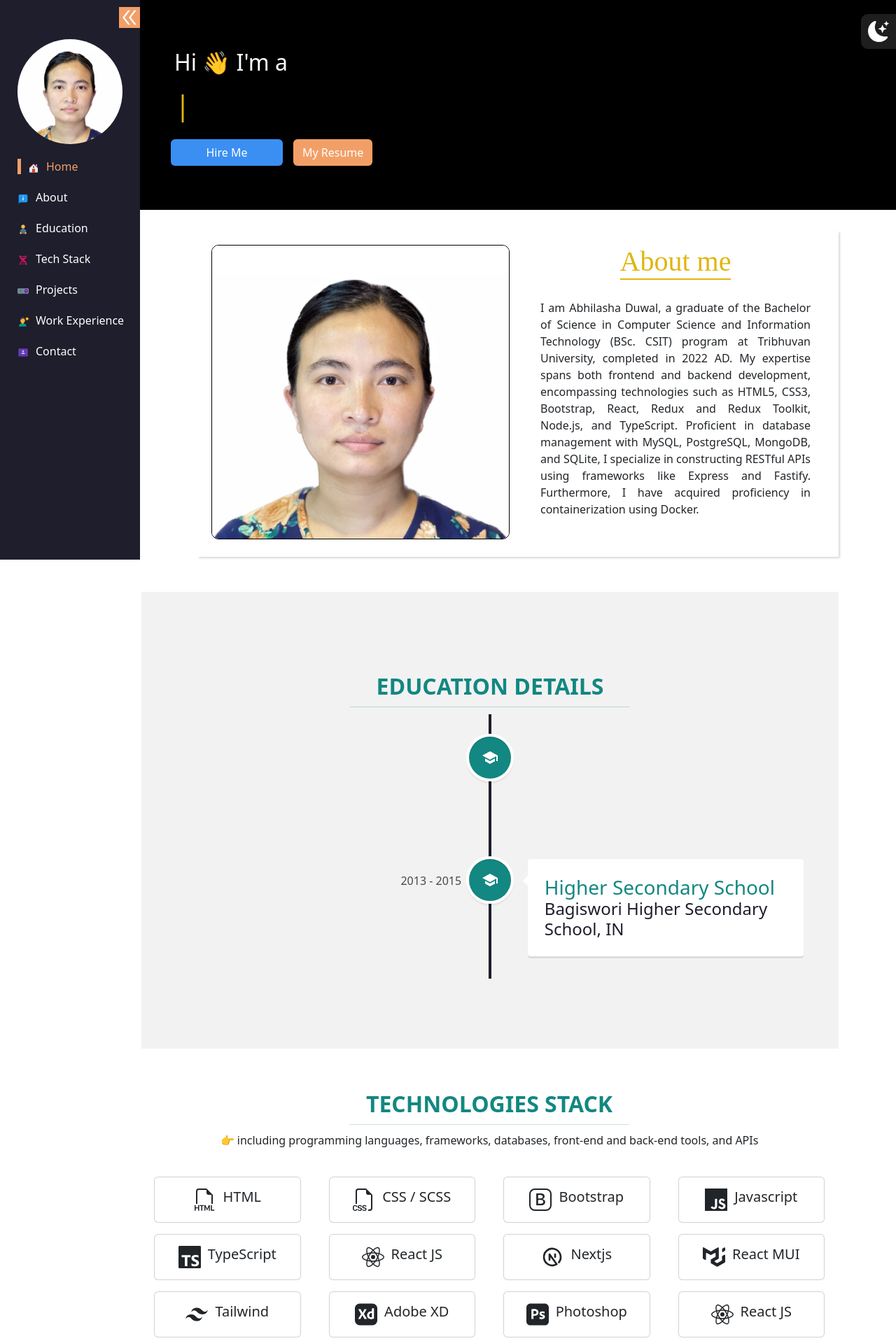
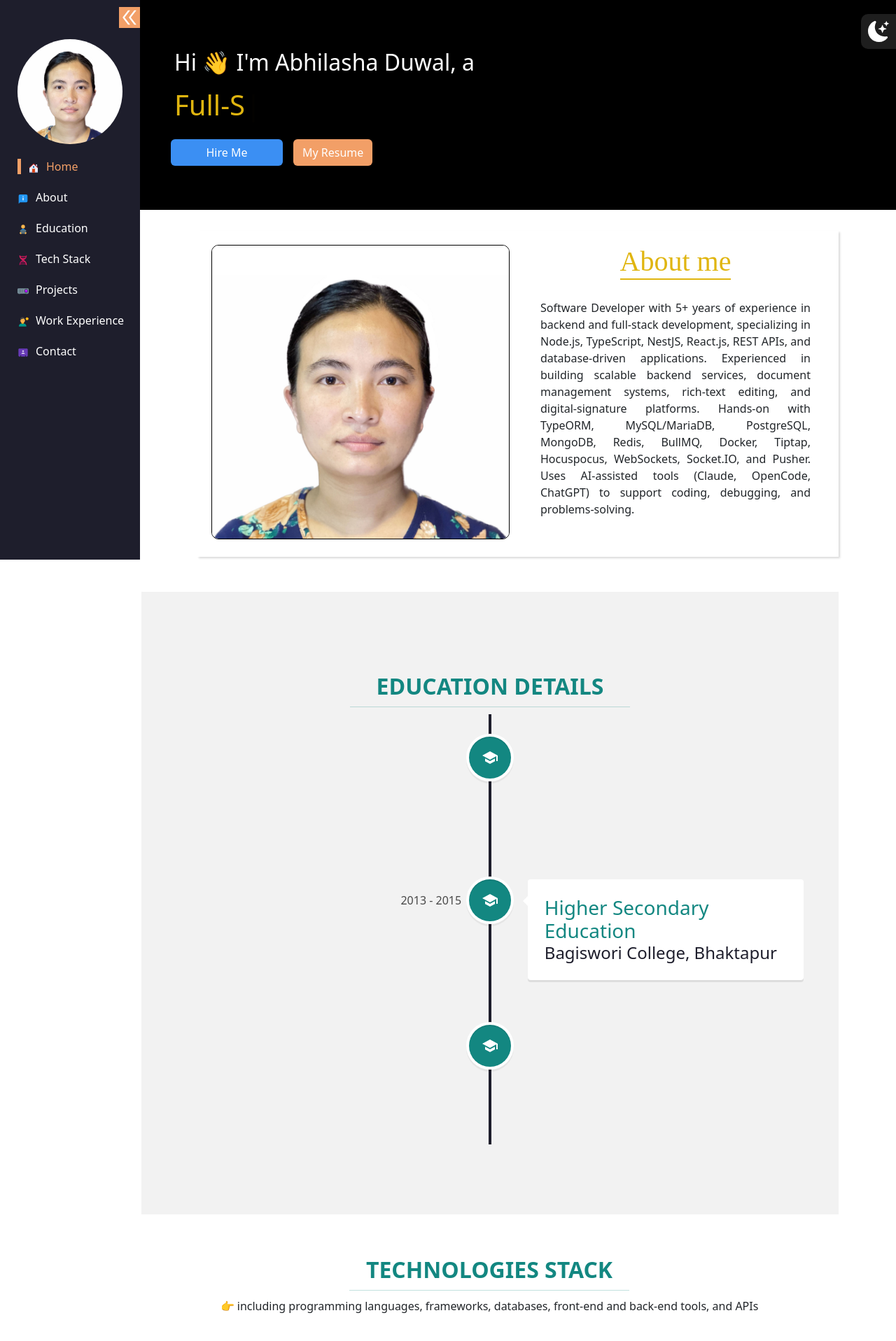
Before and after one commit to Abhilasha-Duwal/abhilashPortfolio, a React (Create React App) app in the folder client/: page / in a window 1280 px wide. Shown: the top 1917 px of the page at 70% size. Built offline with nearby package versions, Linux system fonts and the light colour scheme; no server answers.

Commit message:
Update portfolio according to CV: Abhilasha Duwal - Backend/Full-Stack Developer

```diff
--- a/client/src/pages/About/About.jsx
+++ b/client/src/pages/About/About.jsx
@@ -26,16 +26,15 @@ const About = () => {
           <div className="col-md-6 col-xl-6 col-lg-6 col-xs-12 about-content">
             <h1>About me</h1>
             <p>
-              I am Abhilasha Duwal, a graduate of the Bachelor of Science in
-              Computer Science and Information Technology (BSc. CSIT) program at
-              Tribhuvan University, completed in 2022 AD. My expertise spans
-              both frontend and backend development, encompassing technologies
-              such as HTML5, CSS3, Bootstrap, React, Redux and Redux Toolkit,
-              Node.js, and TypeScript. Proficient in database management with
-              MySQL, PostgreSQL, MongoDB, and SQLite, I specialize in
-              constructing RESTful APIs using frameworks like Express and
-              Fastify. Furthermore, I have acquired proficiency in
-              containerization using Docker.
+              Software Developer with 5+ years of experience in backend and
+              full-stack development, specializing in Node.js, TypeScript,
+              NestJS, React.js, REST APIs, and database-driven applications.
+              Experienced in building scalable backend services, document
+              management systems, rich-text editing, and digital-signature
+              platforms. Hands-on with TypeORM, MySQL/MariaDB, PostgreSQL,
+              MongoDB, Redis, BullMQ, Docker, Tiptap, Hocuspocus, WebSockets,
+              Socket.IO, and Pusher. Uses AI-assisted tools (Claude, OpenCode,
+              ChatGPT) to support coding, debugging, and problems-solving.
             </p>
           </div>
         </div>
--- a/client/src/pages/Contact/Contact.jsx
+++ b/client/src/pages/Contact/Contact.jsx
@@ -3,7 +3,7 @@ import { toast } from "react-toastify";
 import axios from "axios";
 import "./Contact.css";
 import { motion } from "framer-motion";
-import { BsFacebook, BsGithub, BsLinkedin } from "react-icons/bs";
+import { BsFacebook, BsGithub, BsLinkedin, BsFiletypeHtml, BsPhone, BsMap } from "react-icons/bs";
 
 const Contact = () => {
   const [name, setname] = useState("");
@@ -83,6 +83,51 @@ const Contact = () => {
                     <BsFacebook color="blue" size={30} className="ms-2" />
                   </a>
                 </div>
+                <div className="row px-3 mb-4">
+                  <div className="line" />
+                  <small className="or text-center">OR</small>
+                  <div className="line" />
+                </div>
+                <div className="row px-3 mb-3">
+                  <div className="d-flex align-items-center">
+                    <div className="me-3">
+                      <BsGithub color="black" size={20} />
+                    </div>
+                    <div>
+                      <strong>GitHub:</strong> <a href="https://github.com/Abhilasha-Duwal" target="_blank" rel="noreferrer">Abhilasha-Duwal</a>
+                    </div>
+                  </div>
+                </div>
+                <div className="row px-3 mb-3">
+                  <div className="d-flex align-items-center">
+                    <div className="me-3">
+                      <BsFiletypeHtml color="red" size={20} />
+                    </div>
+                    <div>
+                      <strong>Email:</strong> <a href="mailto:abhilashaduwal@gmail.com">abhilashaduwal@gmail.com</a>
+                    </div>
+                  </div>
+                </div>
+                <div className="row px-3 mb-3">
+                  <div className="d-flex align-items-center">
+                    <div className="me-3">
+                      <BsPhone color="green" size={20} />
+                    </div>
+                    <div>
+                      <strong>Phone:</strong> <a href="tel:9843159414">9843159414</a>
+                    </div>
+                  </div>
+                </div>
+                <div className="row px-3 mb-3">
+                  <div className="d-flex align-items-center">
+                    <div className="me-3">
+                      <BsMap color="blue" size={20} />
+                    </div>
+                    <div>
+                      <strong>Location:</strong> Bhaktapur, Nepal
+                    </div>
+                  </div>
+                </div>
 
                 <div className="row px-3 mb-4">
                   <div className="line" />
--- a/client/src/pages/Educations/Education.jsx
+++ b/client/src/pages/Educations/Education.jsx
@@ -14,31 +14,44 @@ const Education = () => {
           Education Details
         </h2>
         <hr />
-        <VerticalTimeline>
+<VerticalTimeline>
           <VerticalTimelineElement
             className="vertical-timeline-element--work"
             contentStyle={{ background: "white", color: "black" }}
-            contentArrowStyle={{ borderRight: "7px solid  white" }}
+            contentArrowStyle={{ borderRight: "7px solid white" }}
             date="2016 - 2022"
             iconStyle={{ background: "#138781", color: "#fff" }}
             icon={<MdSchool />}
           >
             <h3 className="vertical-timeline-element-title">BSC. CSIT</h3>
             <h4 className="vertical-timeline-element-subtitle">
-              Tribhuvan University, IN
+              Tribhuvan University, Bhaktapur
             </h4>
           </VerticalTimelineElement>
           <VerticalTimelineElement
             className="vertical-timeline-element--work"
             contentStyle={{ background: "white", color: "black" }}
-            contentArrowStyle={{ borderRight: "7px solid  white" }}
+            contentArrowStyle={{ borderRight: "7px solid white" }}
             date="2013 - 2015"
             iconStyle={{ background: "#138781", color: "#fff" }}
             icon={<MdSchool />}
           >
-            <h3 className="vertical-timeline-element-title">Higher Secondary School</h3>
+            <h3 className="vertical-timeline-element-title">Higher Secondary Education</h3>
             <h4 className="vertical-timeline-element-subtitle">
-              Bagiswori Higher Secondary School, IN
+              Bagiswori College, Bhaktapur
+            </h4>
+          </VerticalTimelineElement>
+          <VerticalTimelineElement
+            className="vertical-timeline-element--work"
+            contentStyle={{ background: "white", color: "black" }}
+            contentArrowStyle={{ borderRight: "7px solid white" }}
+            date="2012 - 2013"
+            iconStyle={{ background: "#138781", color: "#fff" }}
+            icon={<MdSchool />}
+          >
+            <h3 className="vertical-timeline-element-title">School Leaving Certificate</h3>
+            <h4 className="vertical-timeline-element-subtitle">
+              Bagiswori Higher Secondary School, Bhaktapur
             </h4>
           </VerticalTimelineElement>
         </VerticalTimeline>
--- a/client/src/pages/Home/Home.jsx
+++ b/client/src/pages/Home/Home.jsx
@@ -30,15 +30,15 @@ const Home = () => {
           animate={{ x: 0, opacity: 1 }}
           transition={{ duration: 0.6 }}
         >
-          <h2>Hi 👋 I'm a</h2>
+<h2>Hi 👋 I'm Abhilasha Duwal, a</h2>
 <h1>
   <Typewriter
     options={{
       strings: [
-                  "FullStack Developer!",
-                  "Mern Stack Developer!",
-                  "React Developer!",
-                  "Software Engineer/Developer!",
+        "Backend Developer!",
+        "Full-Stack Developer!",
+        "Software Developer!",
+        "NestJS Developer!",
       ],
       autoStart: true,
       loop: true,
--- a/client/src/pages/workExp/WorkExp.jsx
+++ b/client/src/pages/workExp/WorkExp.jsx
@@ -20,81 +20,126 @@ const WorkExp = () => {
               className="vertical-timeline-element--work"
               contentStyle={{ background: "white", color: "#1e1e2c" }}
               contentArrowStyle={{
-                borderRight: "7px solid  white",
+                borderRight: "7px solid white",
               }}
-              date="2024 - present"
+              date="2026 - present"
               iconStyle={{ background: "#1e1e2c", color: "#fff" }}
-              icon={<SiReact />}
             >
               <h3 className="vertical-timeline-element-title">
-                Full Stack Developer
+                Backend Developer
               </h3>
               <h4 className="vertical-timeline-element-subtitle">
-                dgMarket Nepal, pvt ltd
+                One Window Private Limited, Kathmandu
               </h4>
               <p>
-                Worked as a full-stack developer using React.js, TypeScript and
-                Node.js.
+                Develop and maintain backend services with Node.js, TypeScript,
+                NestJS, and TypeORM for a OneDrive-like document management and
+                collaboration platform. Design RESTful APIs for documents, files,
+                folders, permissions, sharing, and user management. Implement
+                live collaborative editing with Hocuspocus and rich-text editing
+                with Tiptap, with real-time synchronization of document changes.
+                Deliver real-time document and envelope updates using WebSockets,
+                Socket.IO, and Pusher. Build access-control, roles, sharing, and
+                access-request workflows, alongside digital-signature and
+                envelope-management features. Implement database entities,
+                relationships, queries, migrations, and optimizations in MySQL and
+                MariaDB; work with Docker and multi-tenant architecture using
+                tenant-specific database connections. Use Redis and BullMQ for
+                background jobs and asynchronous processing.
               </p>
             </VerticalTimelineElement>
             <VerticalTimelineElement
               className="vertical-timeline-element--work"
               contentStyle={{ background: "white", color: "#1e1e2c" }}
               contentArrowStyle={{
-                borderRight: "7px solid  white",
+                borderRight: "7px solid white",
               }}
-              date="2022 - 2024"
+              date="2024 - 2026"
               iconStyle={{ background: "#1e1e2c", color: "#fff" }}
-              icon={<SiReact />}
             >
               <h3 className="vertical-timeline-element-title">
                 Software Developer
               </h3>
               <h4 className="vertical-timeline-element-subtitle">
-                Dzango Technology / Eight Bit Pvt. Ltd., pvt ltd
+                dgMarket Nepal Pvt. Ltd., Maitidevi, Kathmandu
               </h4>
               <p>
-                Worked on monorepo, learning management system websites,
-                employees management systems and created APIs and many more.
+                Developed and maintained full-stack features using React.js,
+                TypeScript, and Node.js. Integrated REST APIs and built reusable
+                frontend components for the dgMarket Nepal website and related
+                applications. Collaborated with developers and stakeholders to
+                troubleshoot issues and improve functionality.
               </p>
             </VerticalTimelineElement>
             <VerticalTimelineElement
               className="vertical-timeline-element--work"
               contentStyle={{ background: "white", color: "#1e1e2c" }}
               contentArrowStyle={{
-                borderRight: "7px solid  white",
+                borderRight: "7px solid white",
               }}
-              date="2020 - 2022"
+              date="2022 - 2024"
               iconStyle={{ background: "#1e1e2c", color: "#fff" }}
-              icon={<SiReact />}
             >
               <h3 className="vertical-timeline-element-title">
-                Full Stack Developer
+                Software Developer
               </h3>
               <h4 className="vertical-timeline-element-subtitle">
-                Dibtech Nepal, pvt ltd
+                Dzango Technology / Eight Bit Pvt. Ltd., Sanepa, Lalitpur
               </h4>
-              <p>Worked on E-commerce websites and Crypto-currency blogs</p>
+              <p>
+                Built full-stack applications with React.js, TypeScript, Redux,
+                Redux Toolkit, Node.js, Fastify, and PostgreSQL. Designed
+                RESTful APIs and contributed shared packages and reusable
+                components in a monorepo. Developed features for Learning
+                Management Systems (LMS) and employee-management applications.
+                Implemented internationalization with i18next and react-i18next;
+                automated workflows with Make.com. Wrote unit and component tests
+                with Jest and React Testing Library; used Docker in development
+                and deployment.
+              </p>
             </VerticalTimelineElement>
             <VerticalTimelineElement
               className="vertical-timeline-element--work"
               contentStyle={{ background: "white", color: "#1e1e2c" }}
               contentArrowStyle={{
-                borderRight: "7px solid  white",
+                borderRight: "7px solid white",
+              }}
+              date="2020 - 2022"
+              iconStyle={{ background: "#1e1e2c", color: "#fff" }}
+            >
+              <h3 className="vertical-timeline-element-title">
+                Full-Stack Developer
+              </h3>
+              <h4 className="vertical-timeline-element-subtitle">
+                Dibtech Nepal Pvt. Ltd., Shantinagar, Kathmandu
+              </h4>
+              <p>
+                Developed responsive frontend applications using React.js, Redux,
+                TypeScript, and Tailwind CSS. Built backend API endpoints using
+                Node.js, Express.js, and MongoDB, and integrated REST APIs and
+                GraphQL. Led frontend development across multiple projects,
+                building reusable UI components for e-commerce and cryptocurrency-related websites.
+              </p>
+            </VerticalTimelineElement>
+            <VerticalTimelineElement
+              className="vertical-timeline-element--work"
+              contentStyle={{ background: "white", color: "#1e1e2c" }}
+              contentArrowStyle={{
+                borderRight: "7px solid white",
               }}
               date="2020 - 2020"
               iconStyle={{ background: "#1e1e2c", color: "#fff" }}
-              icon={<SiReact />}
             >
               <h3 className="vertical-timeline-element-title">
-                Front-end Web Development Intern
+                Front-End Web Development Intern
               </h3>
               <h4 className="vertical-timeline-element-subtitle">
-                Fnclick, pvt ltd
+                Fnclick Pvt. Limited, Libali, Bhaktapur
               </h4>
               <p>
-                Contributed to projects using Bootstrap 4, HTML, CSS3, and
-                JavaScript.
+                Built responsive web interfaces using HTML5, CSS3, Bootstrap 4,
+                JavaScript, and jQuery. Contributed to frontend development and
+                UI improvements, including work on the Eco-panel Nepal website.
               </p>
             </VerticalTimelineElement>
           </VerticalTimeline>
```
Lines whose indentation alone changed are shown as unchanged.
